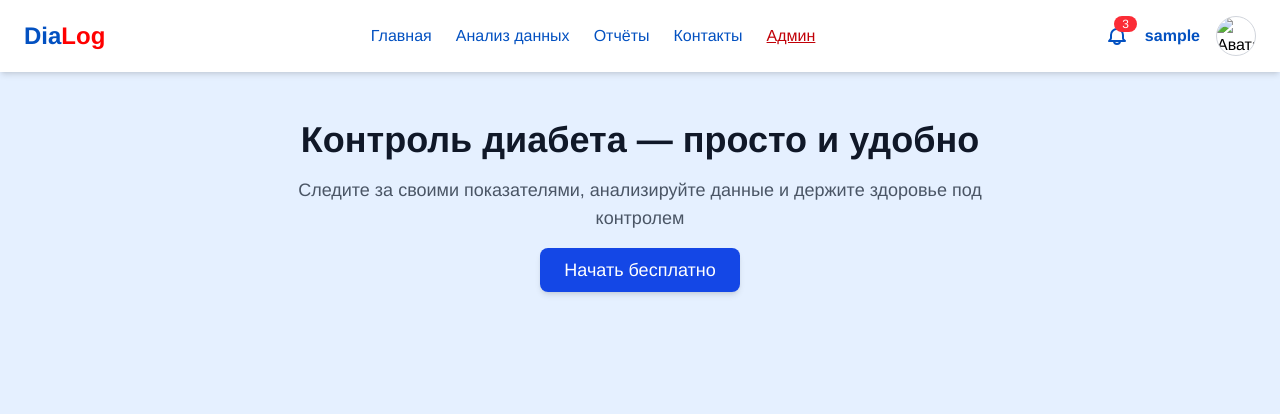
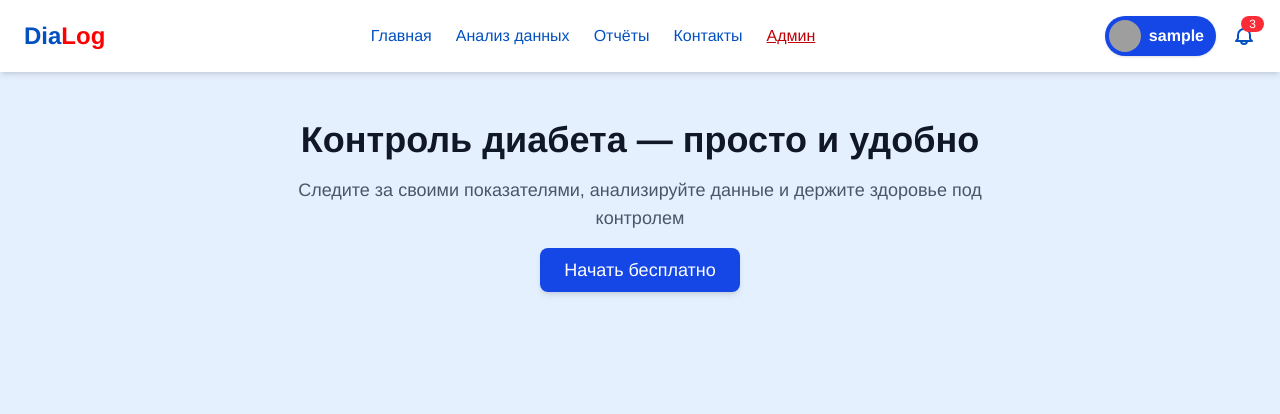
Before and after one commit to Alexander-vlk/dialog, a Django app: page / in a window 1280 px wide. Shown: the top 414 px of the page. Run offline with Django 5.2, Linux system fonts and the light colour scheme; the visitor is signed in with stand-in values (Sample User, id 1); data that the repository does not hold is empty; some libraries are stand-ins or nearby versions; grey boxes are pictures that could not be loaded.

Commit message:
style: profile header

```diff
--- a/dialog_backend/cabinet/templates/header.html
+++ b/dialog_backend/cabinet/templates/header.html
@@ -11,9 +11,12 @@
         <nav id="menu" class="hidden md:flex flex-col md:flex-row md:space-x-6 absolute md:static top-16 left-0 w-full md:w-auto bg-white md:bg-transparent shadow-md md:shadow-none p-4 md:p-0">
             <ul class="flex flex-col md:flex-row md:space-x-6">
                 {% if request.user.is_authenticated %}
-                    <div class="lg:hidden">
+                    <div class="md:hidden">
                          {% include 'profile-header.html' %}
                     </div>
+                    <li class="hidden lg:hidden md:block">
+                        <a href="{% url 'cabinet' %}" class="text-primary hover:underline transition block py-2 md:py-0">Профиль</a>
+                    </li>
                 {% endif %}
                 <li>
                     <a href="{% url 'index' %}" class="text-primary hover:underline transition block py-2 md:py-0">Главная</a>
--- a/dialog_backend/cabinet/templates/profile-header.html
+++ b/dialog_backend/cabinet/templates/profile-header.html
@@ -1,21 +1,25 @@
 {% load static %}
 
 <div class="flex items-center space-x-4">
+    <a href="{% url 'cabinet' %}" class="flex items-center bg-blue-700 rounded-full text-white pl-1 pr-3 h-10 shadow-sm">
+        <div class="w-8 h-8 rounded-full overflow-hidden">
+            <img
+                {% if request.user.userprofile.image %}
+                src="{{ request.user.userprofile.image.url }}"
+                {% else %}
+                src="{% static 'img/default-avatar.png' %}"
+                {% endif %}
+                alt="Аватар"
+                class="w-full h-full object-cover"
+            >
+        </div>
+        <span class="ml-2 font-semibold">{{ user.username }}</span>
+    </a>
     <a href="#" class="relative text-primary hover:text-secondary">
         <svg xmlns="http://www.w3.org/2000/svg" class="h-6 w-6" fill="none" viewBox="0 0 24 24" stroke="currentColor">
-            <path stroke-linecap="round" stroke-linejoin="round" stroke-width="2" d="M15 17h5l-1.405-1.405A2.032 2.032 0 0118 14V11a6 6 0 10-12 0v3c0 .386-.149.735-.405 1.005L4 17h5m6 0a3 3 0 11-6 0m6 0H9" />
+            <path stroke-linecap="round" stroke-linejoin="round" stroke-width="2"
+                  d="M15 17h5l-1.405-1.405A2.032 2.032 0 0118 14V11a6 6 0 10-12 0v3c0 .386-.149.735-.405 1.005L4 17h5m6 0a3 3 0 11-6 0m6 0H9"/>
         </svg>
         <span class="absolute -top-2 -right-2 bg-red-500 text-white text-xs rounded-full px-2">3</span>
     </a>
-
-    <a href="{% url 'cabinet' %}"><span class="text-primary font-semibold">{{ user.username }}</span></a>
-    <a href="{% url 'cabinet' %}" class="w-10 h-10 rounded-full overflow-hidden border border-gray-300">
-        <img
-            {% if request.user.userprofile.image %}
-            src="{{ request.user.userprofile.image.url }}"
-            {% endif %}
-            alt="Аватар"
-            class="w-full h-full object-cover"
-        >
-    </a>
 </div>
```
